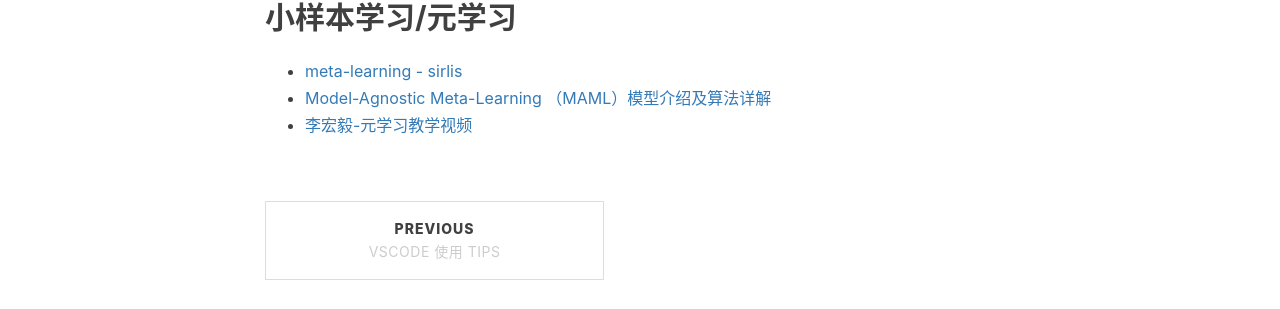
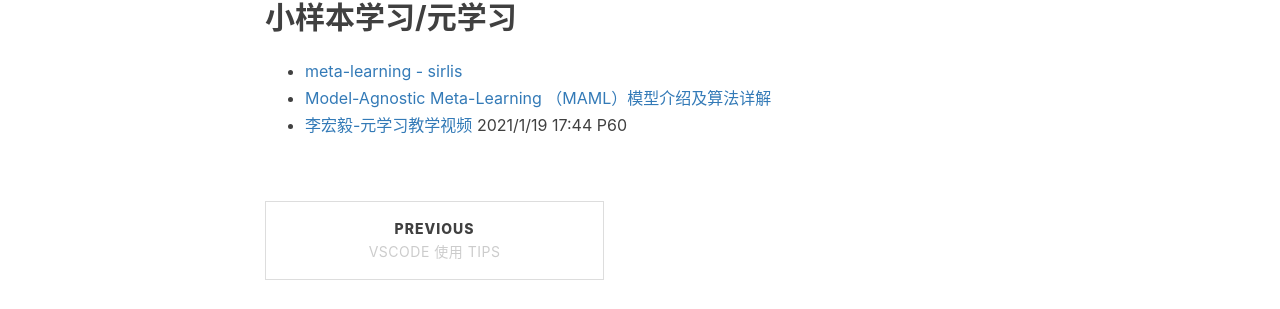
Before and after one commit to vegetarianfish/vegetarianfish.github.io, a Jekyll site: the page built from _posts/2021-1-17-毕业设计学习资料.md, in a window 1280 px wide. Shown: the part 929-1238 px from the top of the page. Built offline with Jekyll 4.4.1, drawn with Linux system fonts in a browser that asks for light colours; nearby versions of some CDN libraries; comment, search, counter and statistics services are not loaded.

Commit message:
Update 2021-1-17-毕业设计学习资料.md

```diff
--- a/_posts/2021-1-17-毕业设计学习资料.md
+++ b/_posts/2021-1-17-毕业设计学习资料.md
@@ -22,4 +22,4 @@ tags:
 
 - [meta-learning - sirlis](http://sirlis.cn/tags/metalearning/)
 - [Model-Agnostic Meta-Learning （MAML）模型介绍及算法详解](https://zhuanlan.zhihu.com/p/57864886)
-- [李宏毅-元学习教学视频](https://www.bilibili.com/video/BV15b411g7Wd?p=57)
+- [李宏毅-元学习教学视频](https://www.bilibili.com/video/BV15b411g7Wd?p=57) 2021/1/19 17:44 P60
```
